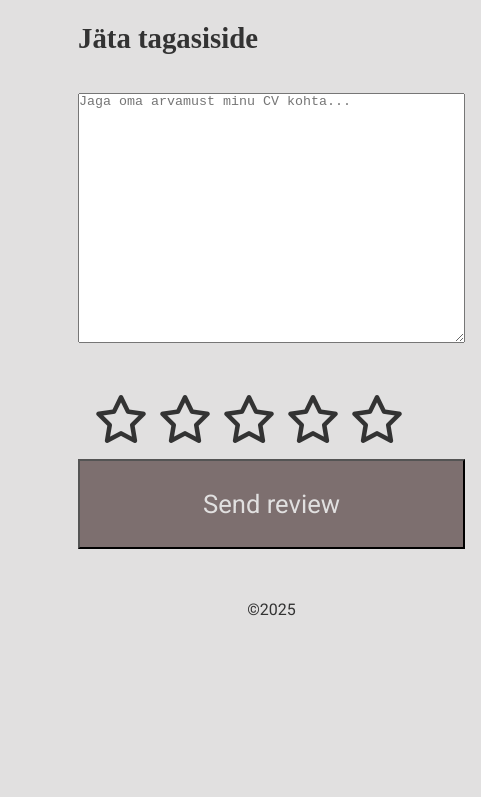
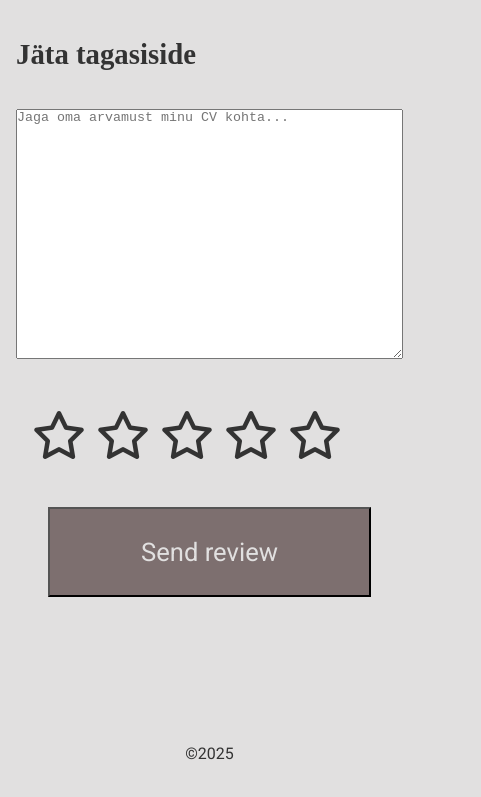
Before and after one commit to keitlinj/week17, a plain HTML site: page index.html in a window 390 px wide. Shown: the part 1175-1972 px from the top of the page, 481 px wide, since content can reach past the window. Drawn offline with Linux system fonts and the light colour scheme.

Commit message:
add week 17 files

```diff
--- a/css/style.css
+++ b/css/style.css
@@ -209,3 +209,32 @@ footer {
     grid-column: 1/3;
     grid-row: 6/7;
 }
+
+@media (max-width: 480px) {
+    .container {
+        width: 100%;
+        padding: 1rem;
+
+    }
+
+    .image-actions {
+        text-align: center;
+    }
+
+
+
+    .reviews form {
+        grid-template-columns: 1/2;
+        grid-template-rows: repeat(3, auto);
+    }
+
+    .review-box {
+        grid-column: 1/2;
+    }
+
+    .reviews-btn-container {
+        grid-column: 2/3;
+        grid-row: 2/3;
+        padding: 2rem;
+    }
+}
```
